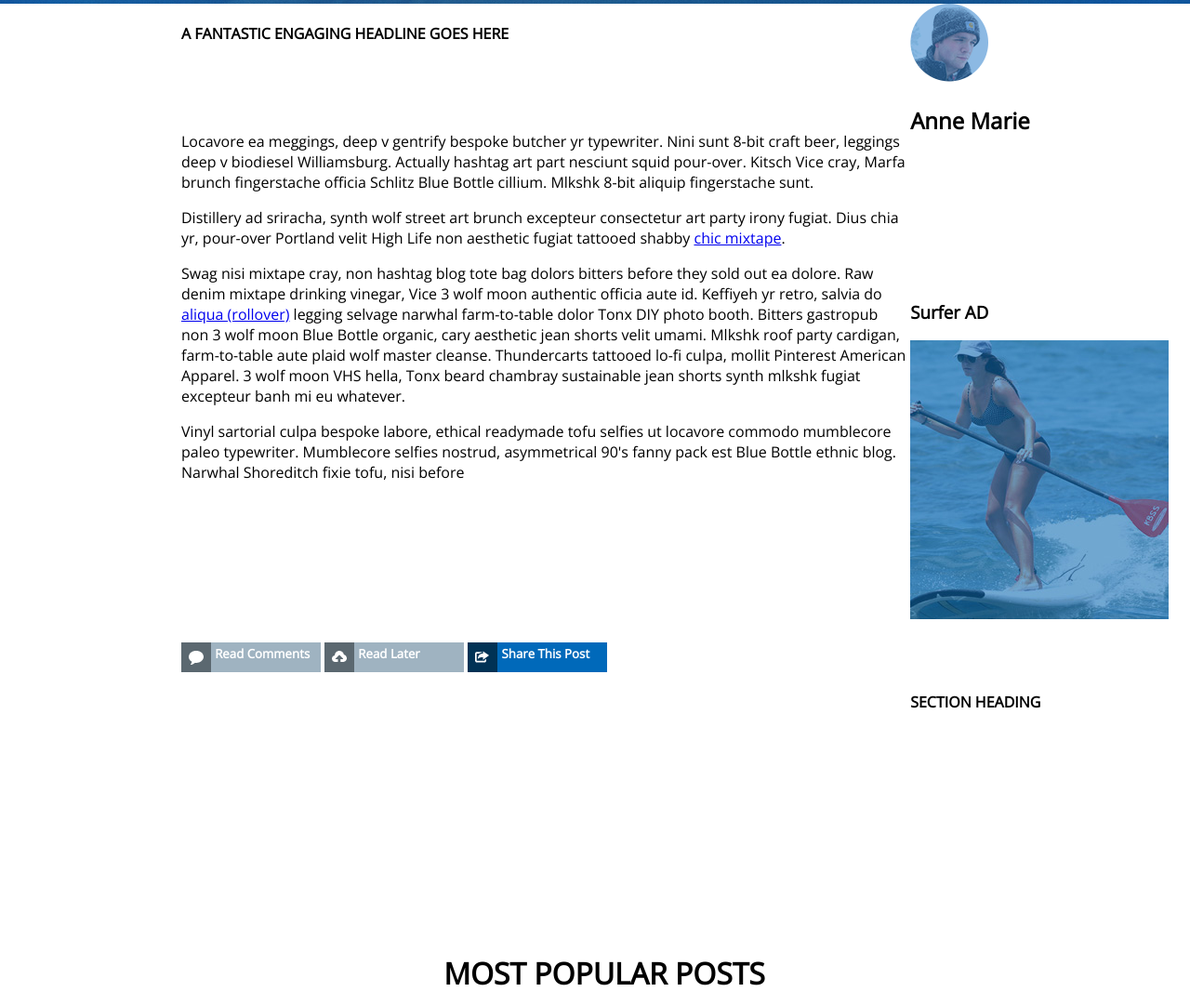
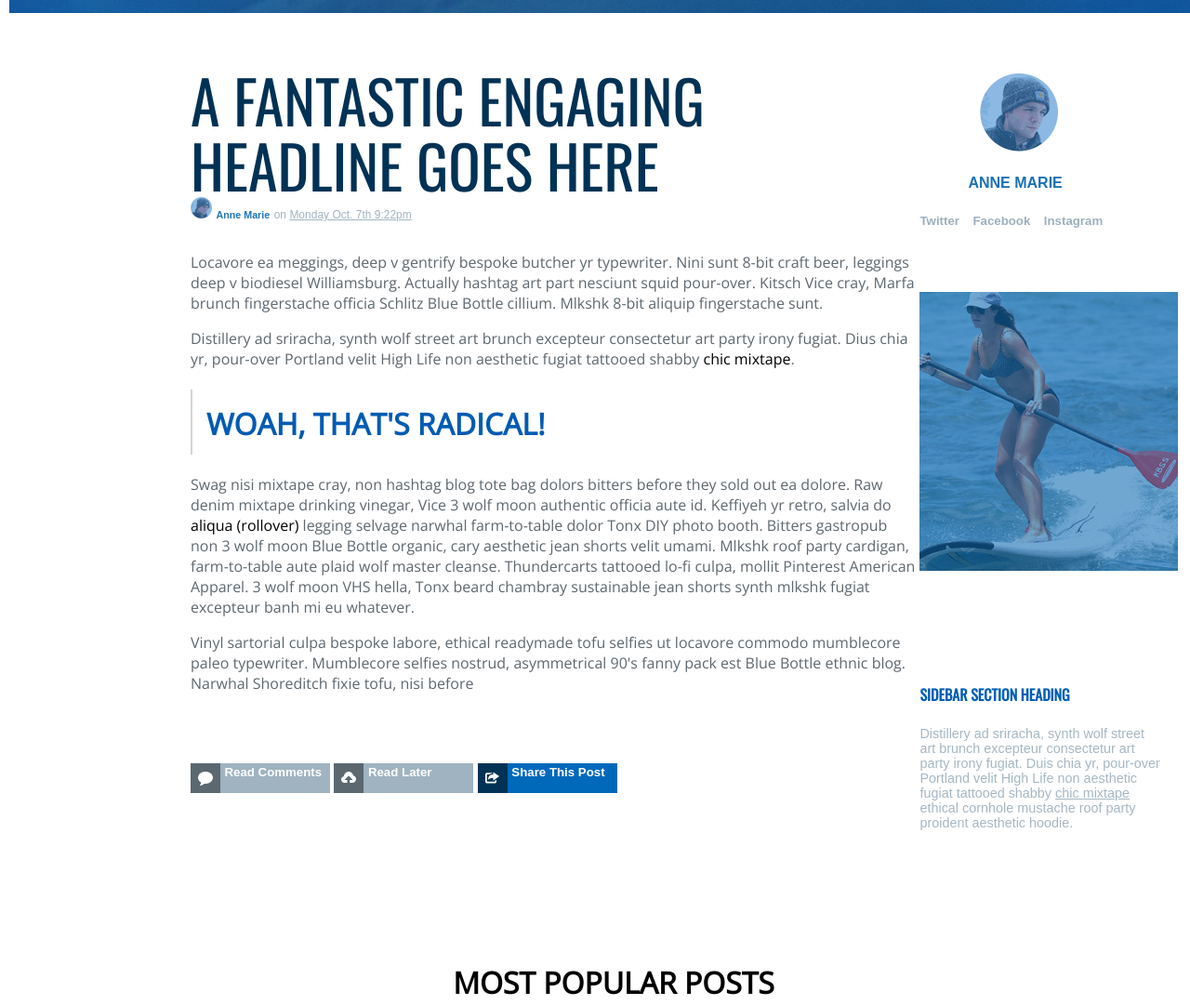
Before and after one commit to jodonne91/html-surf-and-paddle, a plain HTML site: page index.html in a window 1280 px wide. Shown: the part 519-1600 px from the top of the page at 93% size. Drawn offline with nearby package versions, Linux system fonts and the light colour scheme.

Commit message:
Made major improvements to styling and text color

```diff
--- a/index.html
+++ b/index.html
@@ -18,8 +18,8 @@
 		</a>
 
 		<div class="about_search">
-			<a style="text-decoration:none; color:black" href="www.about_page.com"><h3>About</h3></a>
-			<a style="text-decoration:none; color:black" href="www.search_page"><h3>Search</h3><img src="images/search-icon.png"/>
+			<a style="text-decoration:none; color:black;" href="www.about_page.com"><h3 style="display:inline; margin-right:10px; font-family: Oswald">ABOUT</h3></a>
+			<a style="text-decoration:none; color:black;" href="www.search_page.com"><h3 style="display:inline; margin-right:10px; font-family: Oswald">SEARCH</h3><img src="images/search-icon.png"/></a>
 		</div>
 
 		<div class="title">
@@ -30,52 +30,66 @@
 
 	<div class="main">
 		<div class="center_column">
-			<div class="headline">
-				<h4>A FANTASTIC ENGAGING HEADLINE GOES HERE</h4>
-			</div>
-			<div class="article">
+			<section style="margin-top:3.6em; margin-bottom:2em;" class="headline">
+				<h1 style="color: #003255; font-size: 4em; line-height:1.1em; font-family: Oswald; font-weight: 300; margin:0">A FANTASTIC ENGAGING HEADLINE GOES HERE</h1>
+				<div style="margin:0;">
+					<img style="margin:0; width:23px; " src="images/avatar.png"/>
+					<h6 style="margin:0; display:inline-block; color:#2176B8;">Anne Marie</h6>
+					<p style="margin:0; color:#A0B4C1; display:inline-block; font-size: .75em;">on <span style="text-decoration:underline">Monday Oct. 7th 9:22pm</span></p>
+				</div>
+			</section>
+			<section class="article">
 				<p>Locavore ea meggings, deep v gentrify bespoke butcher yr typewriter. Nini sunt 8-bit craft beer, leggings deep v biodiesel Williamsburg. Actually hashtag art part nesciunt squid pour-over. Kitsch Vice cray, Marfa brunch fingerstache officia Schlitz Blue Bottle cillium. Mlkshk 8-bit aliquip fingerstache sunt.</p>
 				<p>Distillery ad sriracha, synth wolf street art brunch excepteur consectetur art party irony fugiat. Dius chia yr, pour-over Portland velit High Life non aesthetic fugiat tattooed shabby <a href="www.chic_mixtape.com">chic mixtape</a>.</p>
-				<!-- Woah, thats... image -->
+				<h1 class="woah"> WOAH, THAT'S RADICAL!</h1>
 				<p>Swag nisi mixtape cray, non hashtag blog tote bag dolors bitters before they sold out ea dolore. Raw denim mixtape drinking vinegar, Vice 3 wolf moon authentic officia aute id. Keffiyeh yr retro, salvia do <a href="www.aliqua.com">aliqua (rollover)</a> legging selvage narwhal farm-to-table dolor Tonx DIY photo booth. Bitters gastropub non 3 wolf moon Blue Bottle organic, cary aesthetic jean shorts velit umami. Mlkshk roof party cardigan, farm-to-table aute plaid wolf master cleanse. Thundercarts tattooed lo-fi culpa, mollit Pinterest American Apparel. 3 wolf moon VHS hella, Tonx beard chambray sustainable jean shorts synth mlkshk fugiat excepteur banh mi eu whatever.</p>
 				<p>Vinyl sartorial culpa bespoke labore, ethical readymade tofu selfies ut locavore commodo mumblecore paleo typewriter. Mumblecore selfies nostrud, asymmetrical 90's fanny pack est Blue Bottle ethnic blog. Narwhal Shoreditch fixie tofu, nisi before</p>
-			</div>
-			<div class="links">
+			</section>
+			<section class="links">
+				<a href="www.S&F_comment">
 				<div class="comment">
 			    	<div class="img_box">
 			    		<img class="img" src="images/icon-comment.png"/>
 			    	</div>
 			    	<h5>Read Comments</h5>
 					</div>
-
+			    </a>
+			    <a href="www.S&F_upload">
 				<div class="upload">
 				    <div class="img_box">
 			    		<img class="img" src="images/icon-upload.png"/>
 				    </div>
 				    <h5>Read Later</h5>
 				</div>
-
+			    </a>
+			    <a href="www.S&F_share">
 				<div class="share">
 			    	<div style="background-color:#003255" class="img_box">
 			    		<img class="img" src="images/icon-share.png"/>
 			    	</div>
 			    	<h5>Share This Post</h5>
 				</div>
-			</div>
+				</a>
+			</section>
 		</div>
 
 		<div class="sidebar">
-			<div class="anne_marie">
-				<img src="images/avatar.png"/>
-	    	    <h2>Anne Marie</h2>
-			</div>
-			<div class="surfer_ad">
-		        <h3>Surfer AD</h3>
+			<section class="anne_marie">
+				<img style="margin-top: 25%; margin-left:25%;" src="images/avatar.png"/>
+	    	    <h4 style="color: #1A71B5; margin-left: 20%;">ANNE MARIE</h4>
+	    	    <section>
+		    	    <a href="www.twitter.com"><h5 style="color:#9CB0BF; display:inline">Twitter</h5></a>
+		    	    <a href="www.facebook.com"><h5 style="margin-left:10px; color: #9CB0BF; display:inline">Facebook</h5></a>
+		    	    <a href="www.instagram.com"><h5 style="margin-left: 10px; color:#9CB0BF; display:inline">Instagram</h5></a>
+		    	</section>
+			</section>
+			<section class="surfer_ad">
 		        <img src="images/ad.jpg"/>
-			</div>
-			<div class="sidebar_section">
-		        <h4>SECTION HEADING</h4>
-			</div>
+			</section>
+			<section class="sidebar_section">
+		        <h4 style="font-family:Oswald; color: #005FB5">SIDEBAR SECTION HEADING</h4>
+		        <p style="color: #A5B7C4; font-size: .9em">Distillery ad sriracha, synth wolf street art brunch excepteur consectetur art party irony fugiat. Duis chia yr, pour-over Portland velit High Life non aesthetic fugiat tattooed shabby <a style="color:#A5B7C4; text-decoration:underline" href="www.chic_mixtape.com">chic mixtape</a> ethical cornhole mustache roof party proident aesthetic hoodie.</p>
+			</section>
 		</div>
 
 	</div>
--- a/style.css
+++ b/style.css
@@ -1,4 +1,8 @@
 
+
+html {
+	padding: 10px;
+}
 
 .header {
 	width: 1300px;
@@ -36,7 +40,6 @@
 	top: 5px;
 	right: 50px;
 	font-family: "Open Sans";
-	color: black;
 }
 
 .title {
@@ -53,7 +56,6 @@
 	width: 1300px;
 	height: 1000px;
 	/*HEIGHT*/
-	font-family: "Open Sans", sans-serif;
 	position: relative;
 }
 
@@ -67,11 +69,21 @@
 }
 
 .headline {
-	height: 100px;
+	/*height: 100px;*/
 }
 
 .article {
 	height: 550px;
+	color: #5E686F;
+	font-family: "Open Sans", sans-serif;
+}
+
+.woah{
+color:#005BB2;
+border-left: 2px solid #D5D5D5;
+padding-left: 15px;
+padding-top: 15px;
+height: 55px;
 }
 
 .links {
@@ -193,3 +205,8 @@
 .footer_posts {
 	font-size: 0;
 }
+
+a {
+	text-decoration: none;
+	color: black;
+}
```
